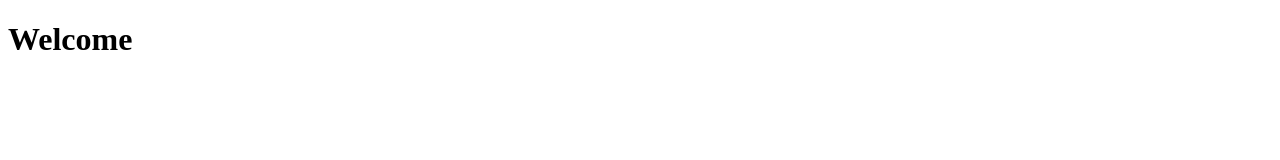
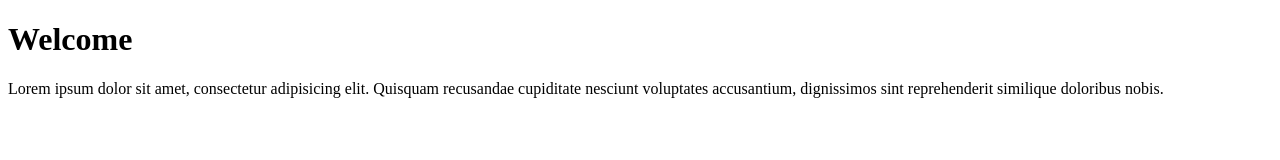
Before and after one commit to Sumit993905/MyProject, a plain HTML site: page index.html in a window 1280 px wide. Drawn offline with Linux system fonts and the light colour scheme.

Commit message:
index file 1.1

```diff
--- a/index.html
+++ b/index.html
@@ -7,5 +7,6 @@
 </head>
 <body>
     <h1>Welcome</h1>
+    <p>Lorem ipsum dolor sit amet, consectetur adipisicing elit. Quisquam recusandae cupiditate nesciunt voluptates accusantium, dignissimos sint reprehenderit similique doloribus nobis.</p>
 </body>
 </html>
```
